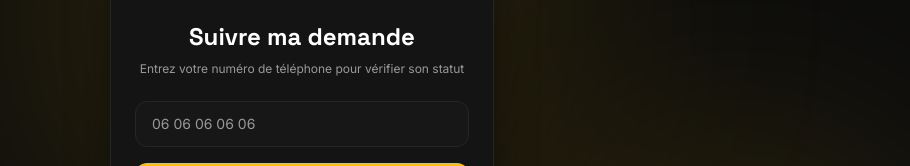
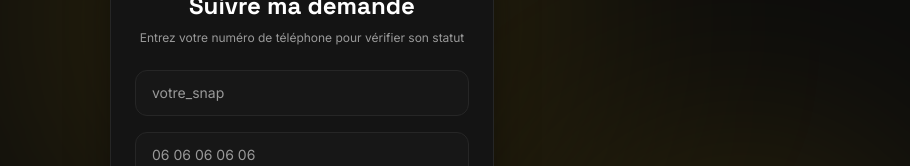
Before and after one commit to momovsbz/snapsubmit, a React (Vite) app: page / in a window 1280 px wide. Both pictures are taken after a click on the button "Suivre l'état de ma demande →". Shown: the part 278-444 px from the top of the page, without its empty margins (338-1248 px from the left). Built offline with nearby package versions, Linux system fonts and the light colour scheme; no server answers.

Commit message:
File changes

```diff
--- a/src/components/StatusCheck.jsx
+++ b/src/components/StatusCheck.jsx
@@ -4,6 +4,7 @@ import { ChevronRight, ArrowLeft } from "lucide-react";
 import { base44 } from "@/api/base44Client";
 
 export default function StatusCheck({ onBack }) {
+   const [snapchat, setSnapchat] = useState("");
    const [submissionId, setSubmissionId] = useState("");
    const [status, setStatus] = useState(null);
    const [loading, setLoading] = useState(false);
@@ -30,15 +31,15 @@ export default function StatusCheck({ onBack }) {
 
   const handleCheck = async (e) => {
     e.preventDefault();
-    if (!submissionId.trim()) {
-      setError("Veuillez entrer votre numéro de téléphone");
+    if (!snapchat.trim() || !submissionId.trim()) {
+      setError("Veuillez entrer votre nom Snapchat et votre numéro de téléphone");
       return;
     }
 
     setLoading(true);
     setError("");
     try {
-      const res = await base44.functions.invoke("checkStatus", { submissionId });
+      const res = await base44.functions.invoke("checkStatus", { submissionId, snapchat });
       setStatus(res?.data?.status || "pending");
     } catch {
       setError("Demande non trouvée");
@@ -71,6 +72,19 @@ export default function StatusCheck({ onBack }) {
         </p>
 
         <form onSubmit={handleCheck} className="space-y-4">
+           <div>
+             <input
+               type="text"
+               placeholder="votre_snap"
+               value={snapchat}
+               onChange={(e) => {
+                 setSnapchat(e.target.value);
+                 setError("");
+               }}
+               className="w-full bg-secondary/30 border border-border rounded-xl px-4 py-3 text-foreground placeholder:text-muted-foreground focus:outline-none focus:ring-2 focus:ring-primary/40 focus:border-primary/40 transition-all text-sm"
+             />
+           </div>
+
            <div>
              <input
                type="text"
```
Lines whose indentation alone changed are shown as unchanged.
